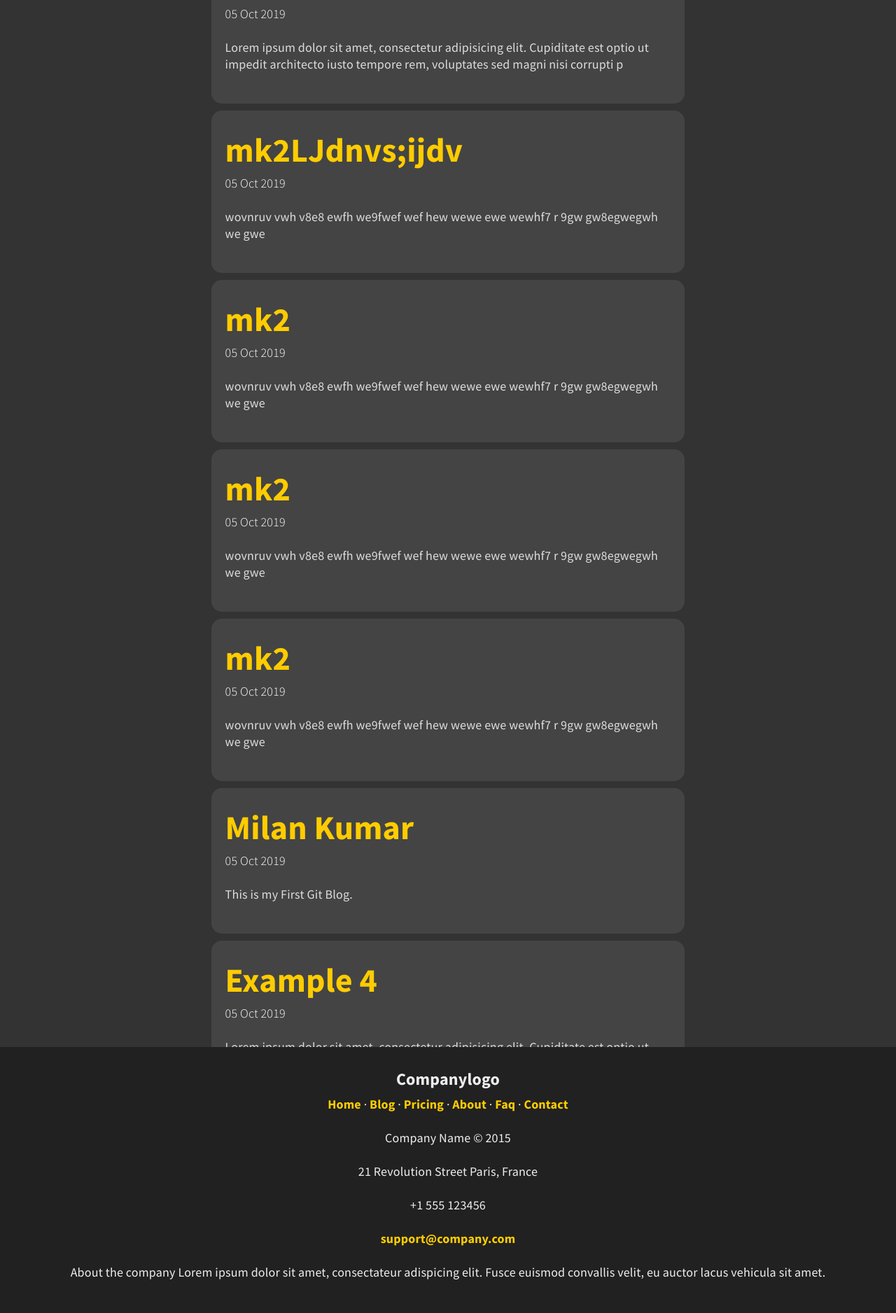
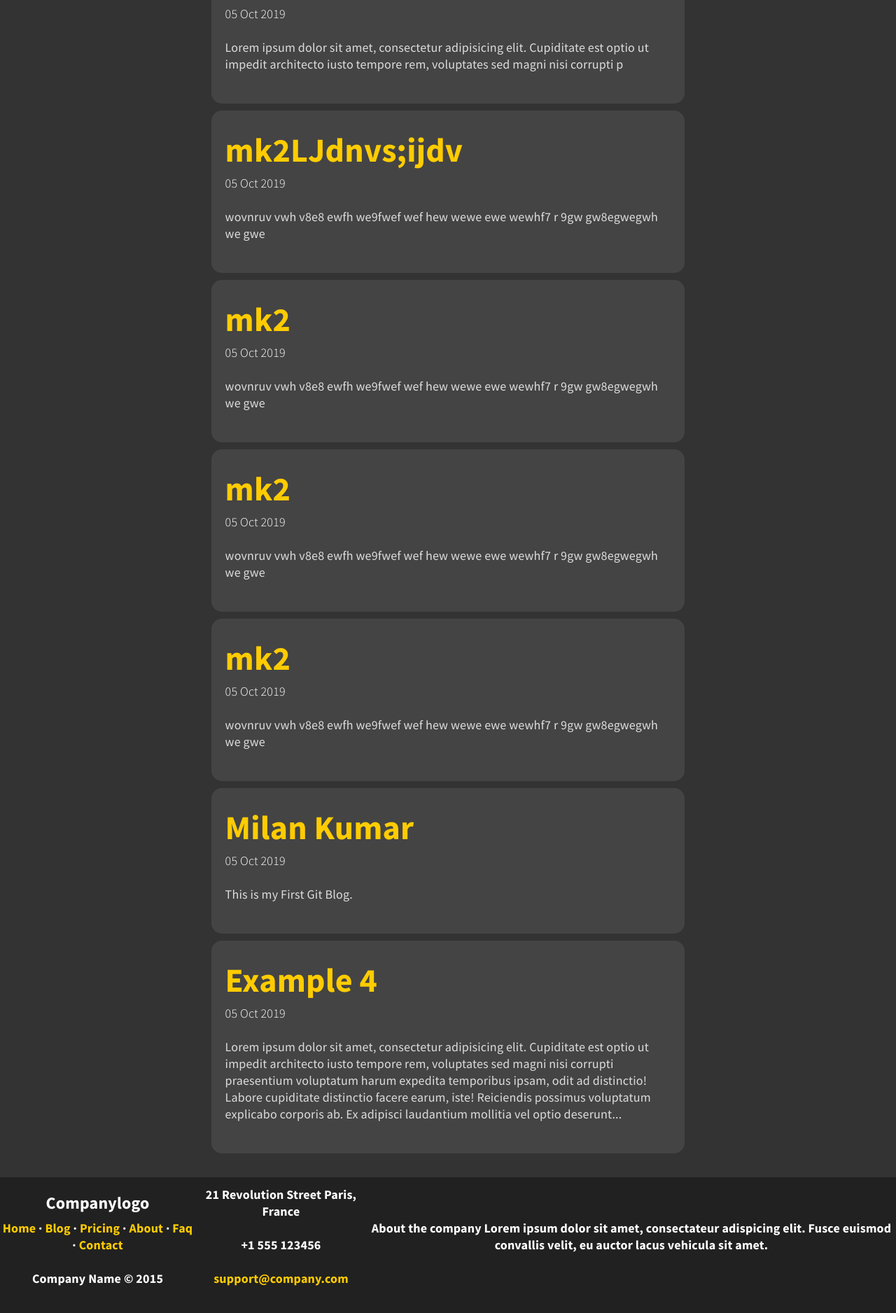
Before and after one commit to bdmilan/blog, a Jekyll site: the page built from index.html, in a window 1280 px wide. Shown: the part 769-2645 px from the top of the page at 70% size. Built offline with Jekyll 4.4.1, drawn with Linux system fonts in a browser that asks for light colours; the list of posts is cut into pages by our own code.

Commit message:
Update footer.html

```diff
--- a/_includes/footer.html
+++ b/_includes/footer.html
@@ -1,4 +1,4 @@
-<footer class="footer"><footer class="footer-distributed">
+<footer class="footer"><table style="width:100%"><tr><th>
 
 			<div class="footer-left">
 
@@ -19,7 +19,7 @@
 				</p>
 
 				<p class="footer-company-name">Company Name © 2015</p>
-			</div>
+			</div></th><th>
 
 			<div class="footer-center">
 
@@ -38,7 +38,7 @@
 					<p><a href="mailto:support@company.com">support@company.com</a></p>
 				</div>
 
-			</div>
+			</div></th><th>
 
 			<div class="footer-right">
 
@@ -56,6 +56,6 @@
 
 				</div>
 
-			</div>
+			</div></th>
 
-		</footer></footer>
+		 </tr></table></footer>
```
